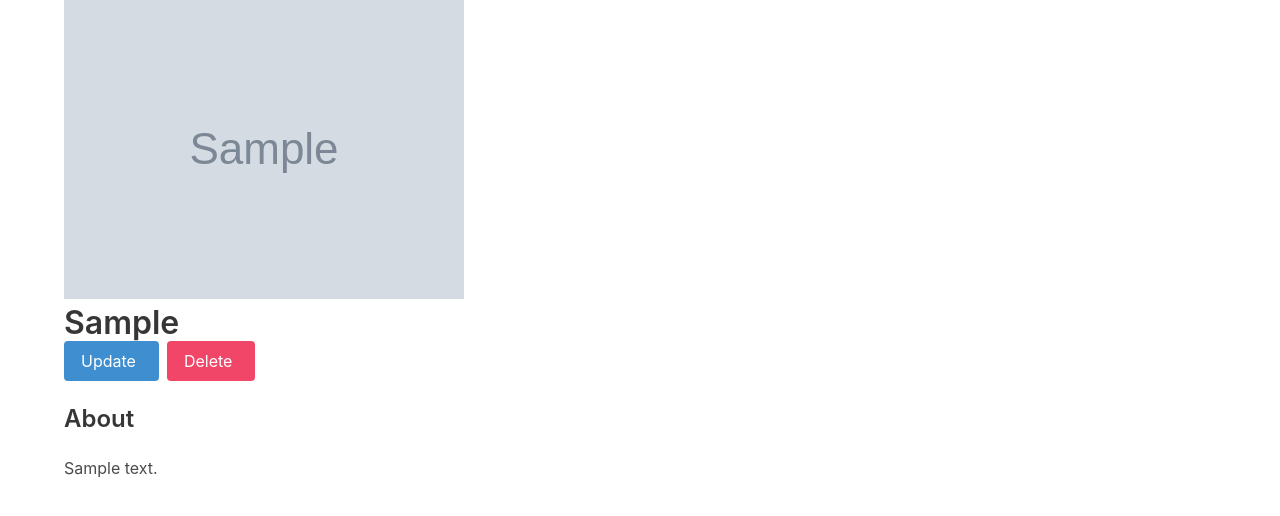
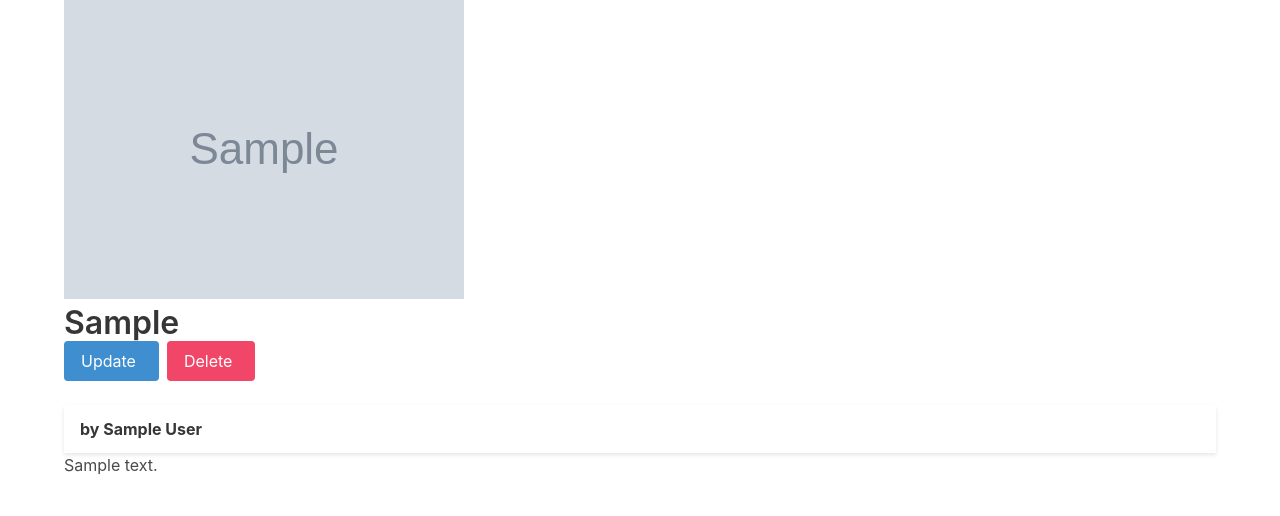
Before and after one commit to najeesimmons/The_Daily_Bugle, a Django app: page /articles/1/ in a window 1280 px wide. Shown: the part 53-569 px from the top of the page. Run offline with Django 4.2, Linux system fonts and the light colour scheme; tables that the repository leaves empty hold one stand-in row (values such as "Sample post"); grey boxes marked "Sample" are stand-in pictures.

Commit message:
added author to detail view

```diff
--- a/main_app/templates/article_detail.html
+++ b/main_app/templates/article_detail.html
@@ -28,7 +28,9 @@
         </a>
     </div>
     <div class="detail__about">
-        <h4 class="title is-4">About</h4>
+        <div class="card-header">
+            <p class="card-header-title">by {{article.author}}</p>
+        </div>
         <p>{{article.body}}</p>
     </div>
 </div>
```
